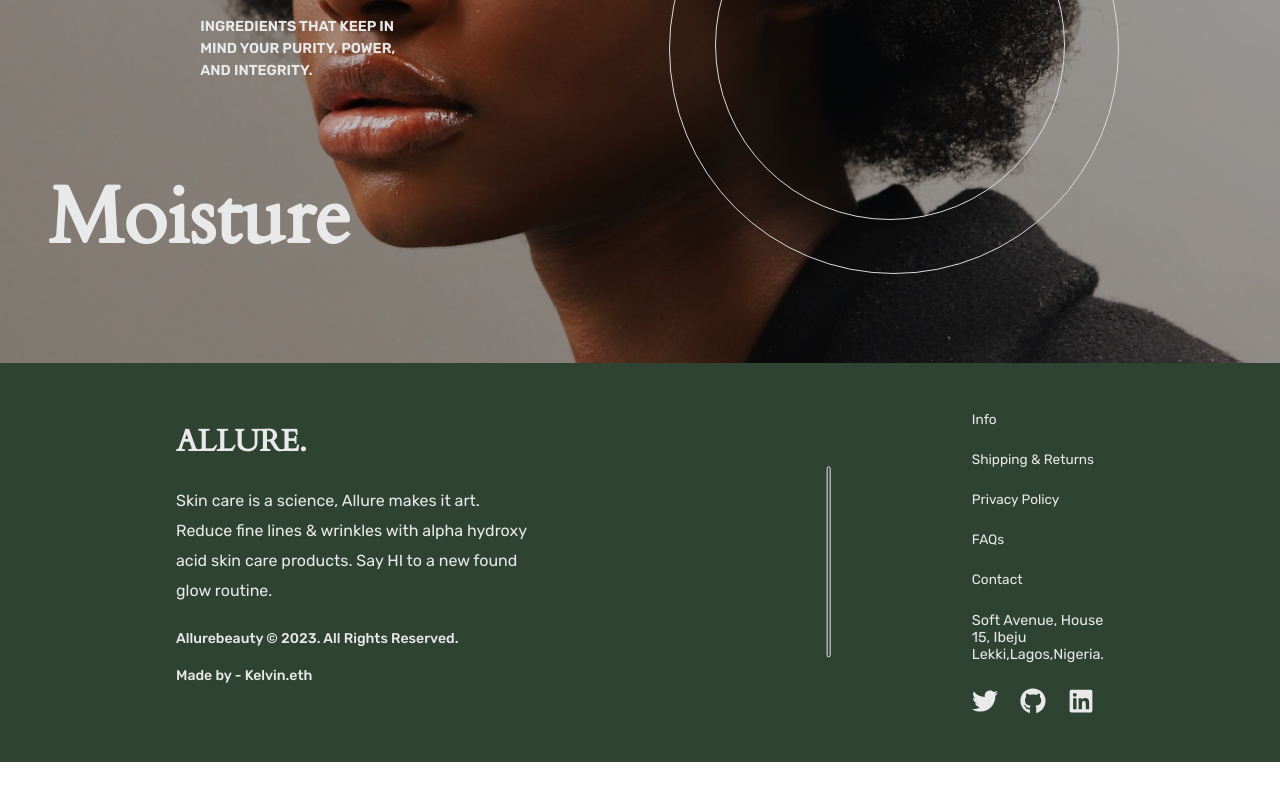
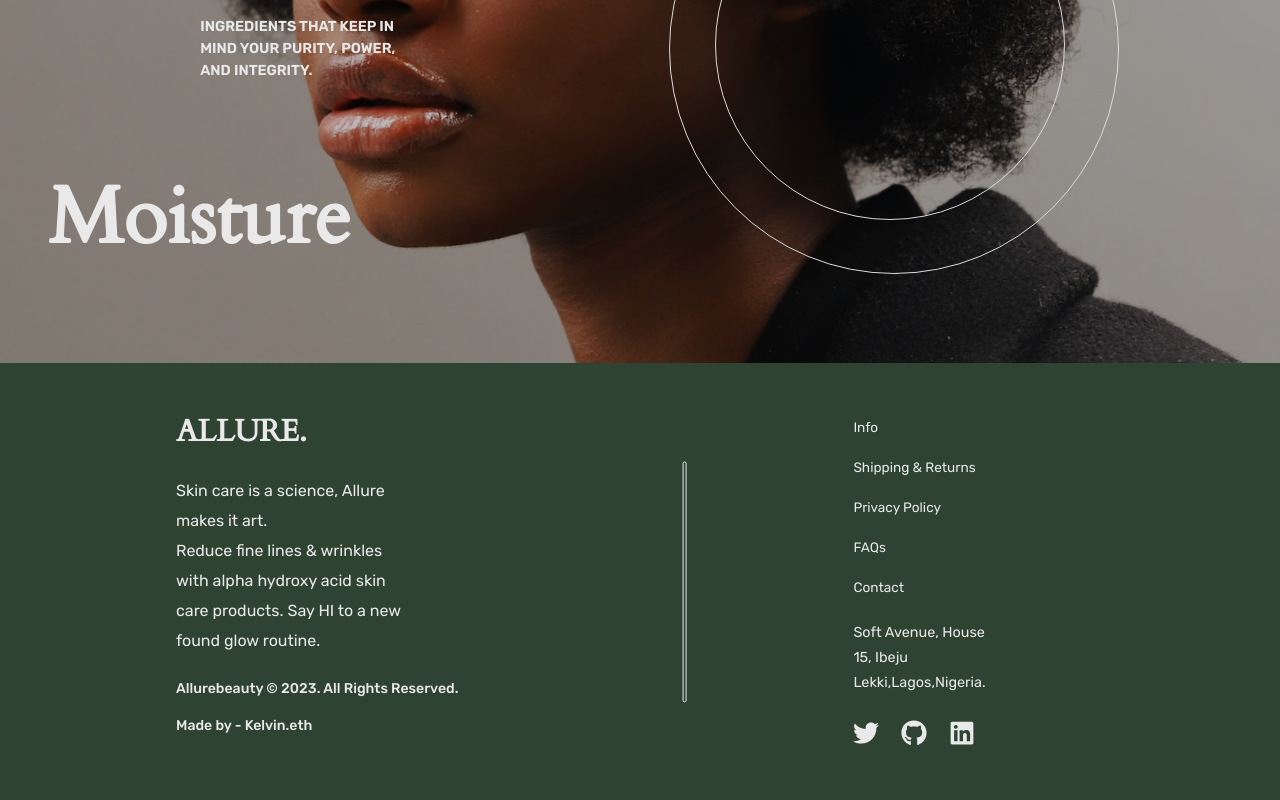
Before and after one commit to Kel-VinTech/Allure-ecommerce, a React (Vite) app: page / in a window 1280 px wide. Shown: the part 2625-3425 px from the top of the page. Before the commit the page ends 3387 px from the top, so only its background shows below. Built offline with nearby package versions, Linux system fonts and the light colour scheme.

Commit message:
changes made

```diff
--- a/src/components/FooterContent.jsx
+++ b/src/components/FooterContent.jsx
@@ -19,6 +19,7 @@ const FooterContent = () => {
                 </div>
             </div>
             <div className="foot_2 row">
+                <div className="foot_container">
                 <div className="foot_2_content">
                 <div className="text">
                     <h2>ALLURE.</h2>
@@ -47,6 +48,8 @@ const FooterContent = () => {
                     </div>
                 </div>
                 </div>
+                </div>
+
             </div>
         </footer>
     )
--- a/src/scss/Footer.scss
+++ b/src/scss/Footer.scss
@@ -63,12 +63,7 @@ img{
     margin: 0 auto;
 }
 
-// .foot_2 .text{
-//     display: flex;
-//     flex-direction: column;
-//     align-items: center;
-//     justify-content: center;
-// }
+
 
 .foot_2 .text h2{
     font-size: 1.1rem;
@@ -170,6 +165,11 @@ and (max-width:1600px){
         height: 350px;
         margin: 10px;
     }
+    .foot_container{
+        width: 90%;
+        display: flex;
+        justify-content: center;
+    }
     .foot_2_content{
         display: flex;
         justify-content: center;
@@ -179,7 +179,7 @@ and (max-width:1600px){
         padding: 0 8rem;
     }
     .foot_2 .text{
-        width: 80%;
+        width: 85%;
     }
     .foot_2 .text h2{
         font-size: 1.9rem;
@@ -195,11 +195,12 @@ and (max-width:1600px){
     }
     .foot_line{
         margin: 0 3rem;
-        width: 30%;
+        width: 60%;
         transform: rotate(90deg);
     }
     .text_2 p {
         font-size: 0.9rem;
+        line-height: 25px;
     }
     .foot_icons{
         gap: 22px;
```
